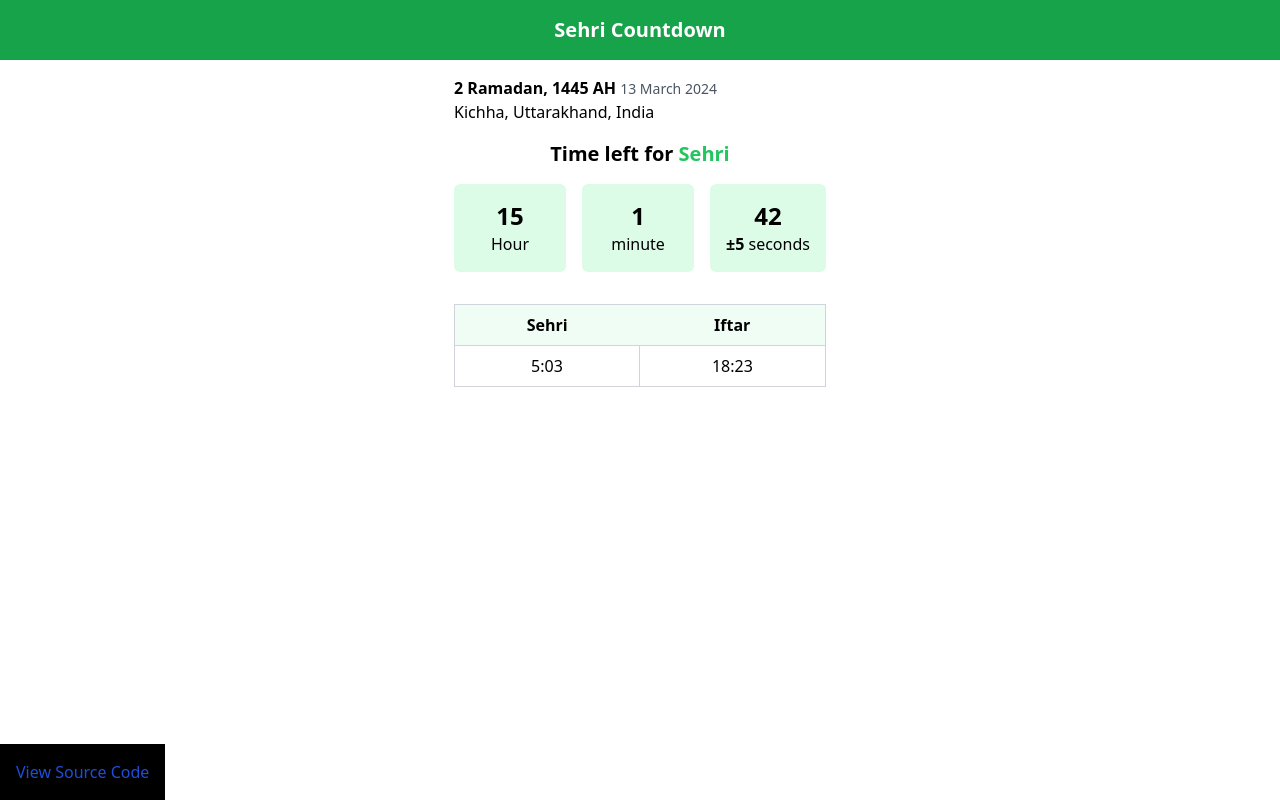
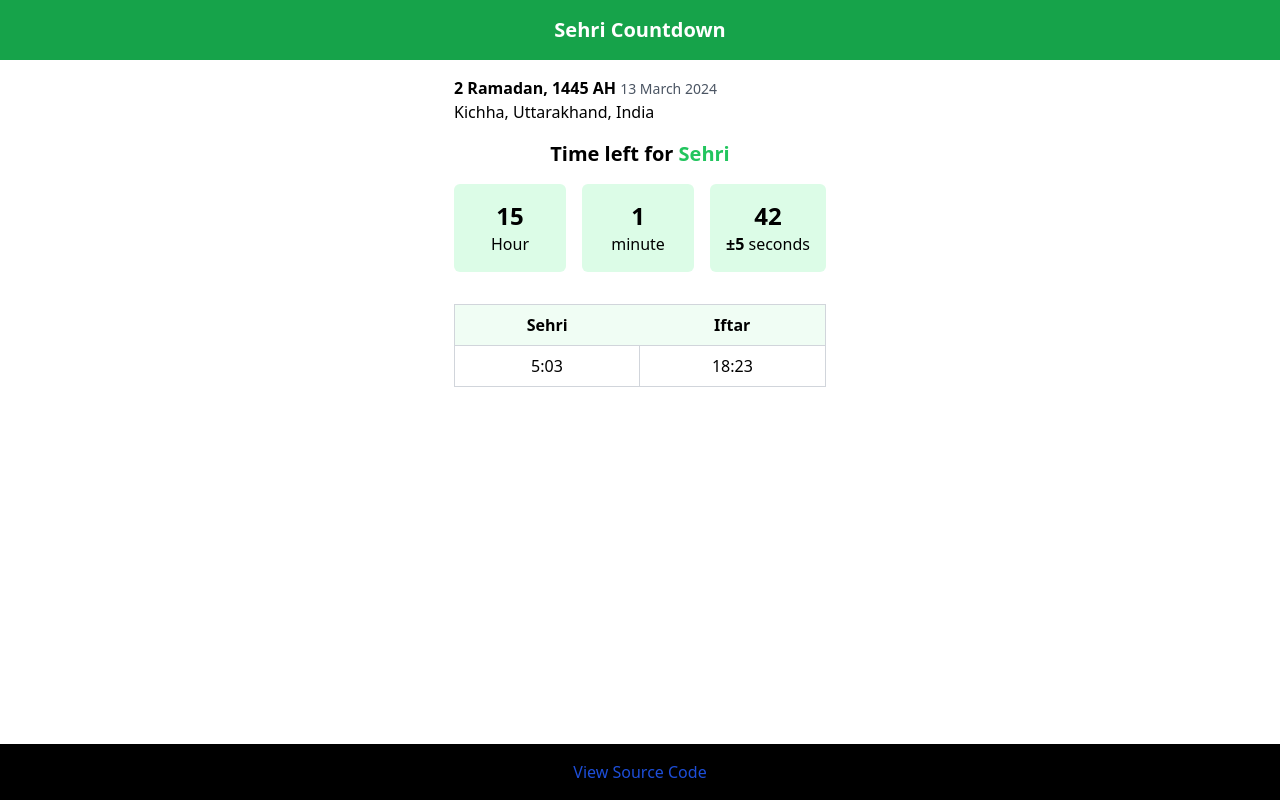
Before and after one commit to adnanAliSDE/clock, a plain HTML site: page index.html in a window 1280 px wide. Drawn offline with nearby package versions, Linux system fonts and the light colour scheme.

Commit message:
Added full width to footer

```diff
--- a/index.html
+++ b/index.html
@@ -50,7 +50,7 @@
       </div>
     </section>
   </main>
-  <footer class="text-center absolute bottom-0 left-0 p-4 bg-black">
+  <footer class="text-center absolute bottom-0 left-0 p-4 bg-black w-full">
     <a href="https://github.com/adnanAliSDE/clock" class="text-blue-700">View Source Code</a>
   </footer>
 
```
